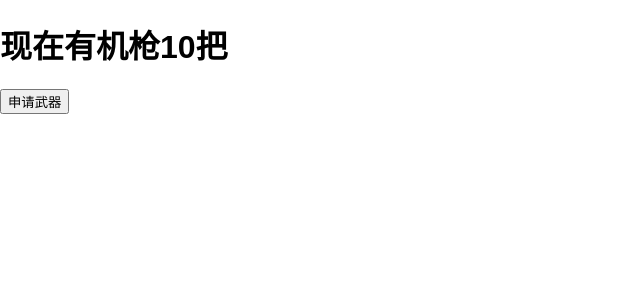
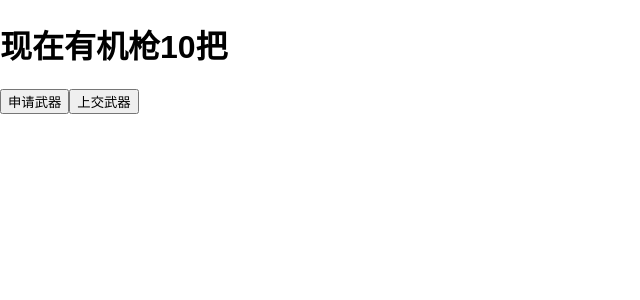
Before and after one commit to 877927262/reduxTest, a React app: page / in a window 1280 px wide. Shown: the top 300 px of the page, without its empty margins (0-640 px from the left). Built offline with nearby package versions, Linux system fonts and the light colour scheme.

Commit message:
将组件和依赖分离开，以传参的方式，使用数据

```diff
--- a/src/App.js
+++ b/src/App.js
@@ -1,14 +1,17 @@
 import React, { Component } from 'react';
 import './App.css';
-import {addGun} from './index.redux'
 class App extends Component {
   render() {
     const store = this.props.store;
     const num = store.getState();
+    const addGun = this.props.addGun;
+    const removeGun = this.props.removeGun;
+
     return (
       <div>
         <h1>现在有机枪{num}把</h1>
         <button onClick={()=>store.dispatch(addGun())}>申请武器</button>
+        <button onClick={()=>store.dispatch(removeGun())}>上交武器</button>
       </div>
     );
   }
--- a/src/index.js
+++ b/src/index.js
@@ -5,13 +5,13 @@
 import registerServiceWorker from './registerServiceWorker';
 
 import { createStore } from 'redux';
-import { counter } from './index.redux'
+import { counter, addGun, removeGun } from './index.redux'
 // 1.通过 reducer 创建一个 store
 const store = createStore(counter)
 
 function render(){
   // 将 store 传递给 app 组件
-  ReactDOM.render(<App store={store} />, document.getElementById('root'));
+  ReactDOM.render(<App store={store} addGun={addGun} removeGun={removeGun} />, document.getElementById('root'));
 }
 
 render()
```
